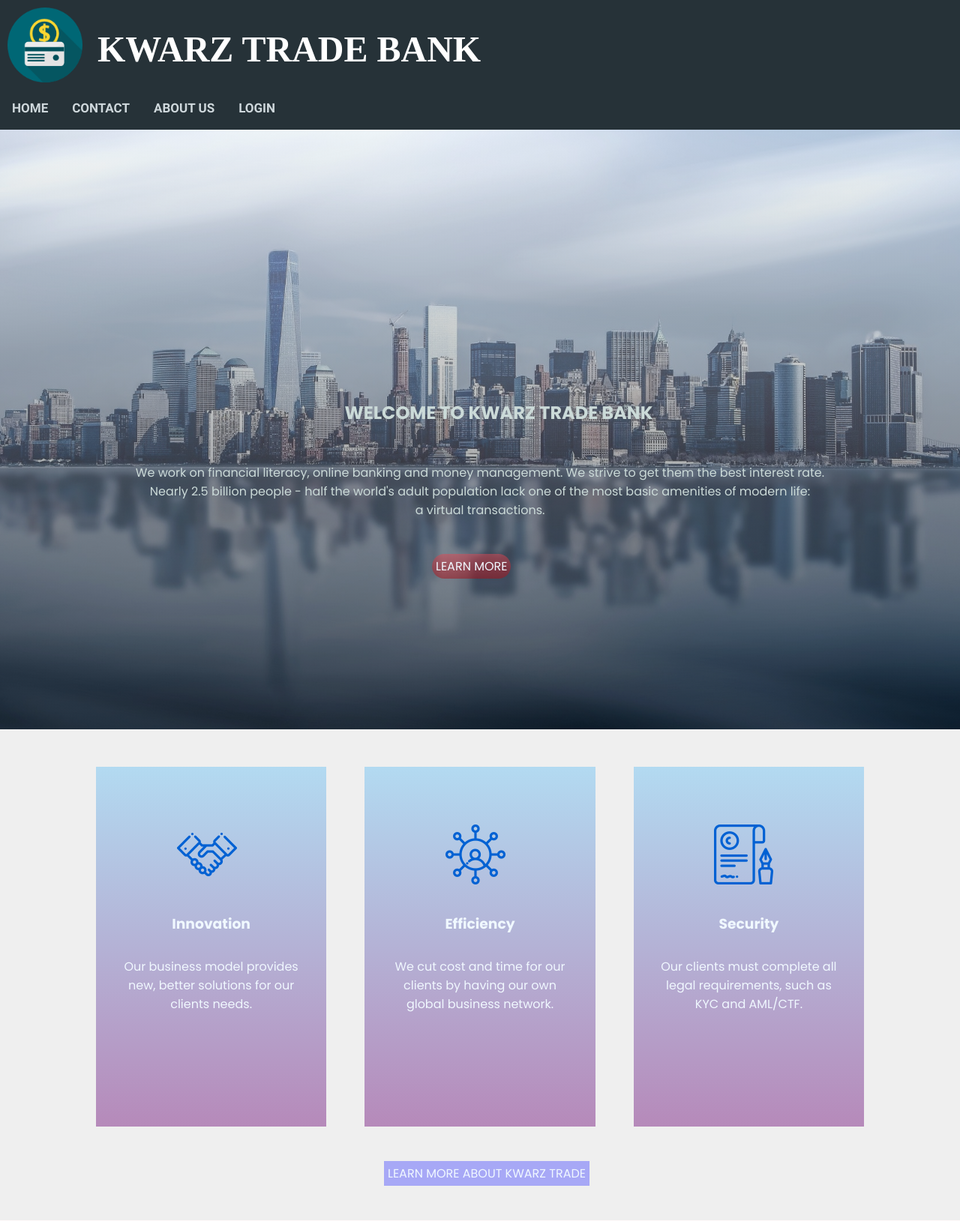
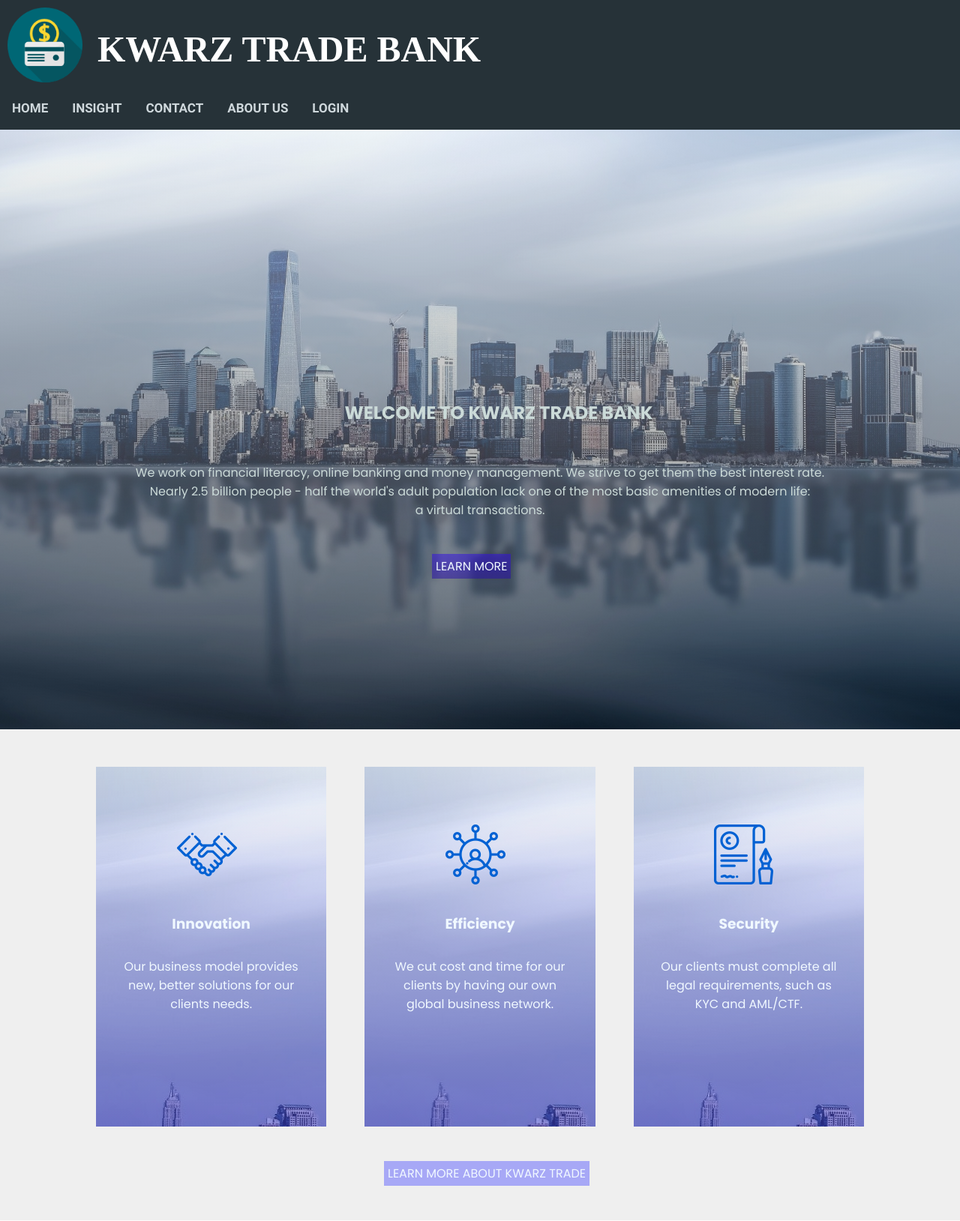
Before and after one commit to Tobezz/Kwarztrade_bank, a PHP site: page / in a window 1280 px wide. Shown: the top 1629 px of the page at 75% size. Run offline with PHP 8.4, Linux system fonts and the light colour scheme; some libraries are stand-ins or nearby versions; some web fonts are replaced.

Commit message:
edited some features

```diff
--- a/css/style.css
+++ b/css/style.css
@@ -100,9 +100,9 @@ nav{
         margin-left: 45%;
         padding: 5px;
         color: aliceblue;
-        border-radius: 50px;
+        border-radius: 0px;
         text-decoration: none;
-        background: linear-gradient(rgba(223, 73, 85, 0.5),rgba(168, 13, 21, 0.5));
+        background: linear-gradient(rgba(49, 12, 234, 0.5),rgba(39, 13, 168, 0.5));
 
 }
 
@@ -113,7 +113,8 @@ nav{
 }
 
 .left-sidebar{
-    background: linear-gradient(rgba(118, 197, 243, 0.5),rgba(125, 37, 133, 0.5));
+    background: linear-gradient(rgba(245, 241, 241, 0.5),rgba(72, 60, 199, 0.5)),url("/images/Worldview7.jpg");
+    /*background: linear-gradient(rgba(118, 197, 243, 0.5),rgba(125, 37, 133, 0.5));*/
     flex-basis: 30%;
     position: sticky;
     top: 70px;
--- a/index.php
+++ b/index.php
@@ -61,7 +61,7 @@
 Nearly 2.5 billion people - half the world's adult population lack one of the  most basic amenities of modern life: </br>a virtual transactions.
     </p>
 
-    <a href="#">LEARN MORE</a>
+    <a href="news.php">LEARN MORE</a>
 
 </div>
 
--- a/navbar.php
+++ b/navbar.php
@@ -10,6 +10,7 @@
     <div class="nav-wrapper">
     <div class="topnav" id="theTopNav">
         <a href="index.php">HOME</a>
+        <a href="news.php">INSIGHT</a>
         <a href="contact.php">CONTACT</a>
         <a href="about.php">ABOUT US</a>
         <a href="login.php">LOGIN</a>
```
